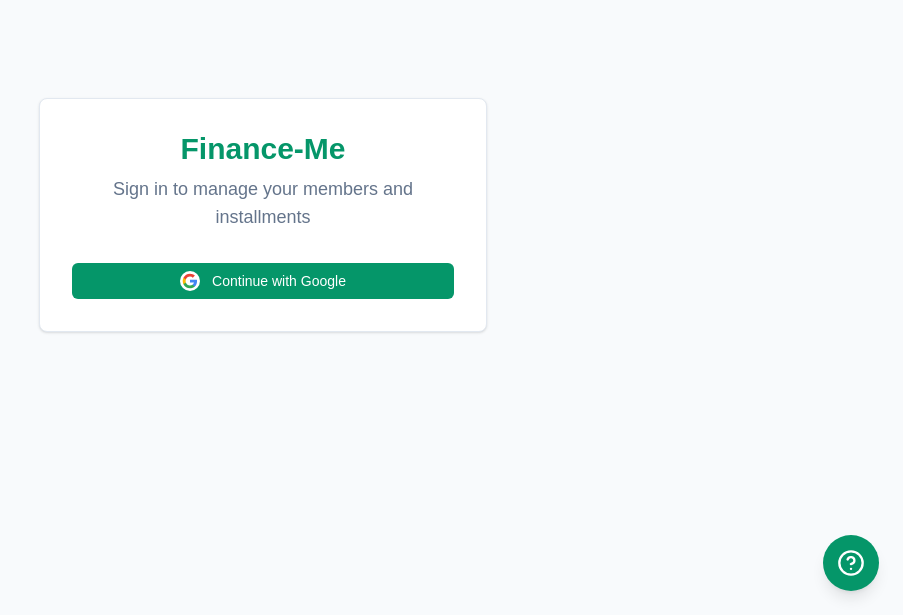
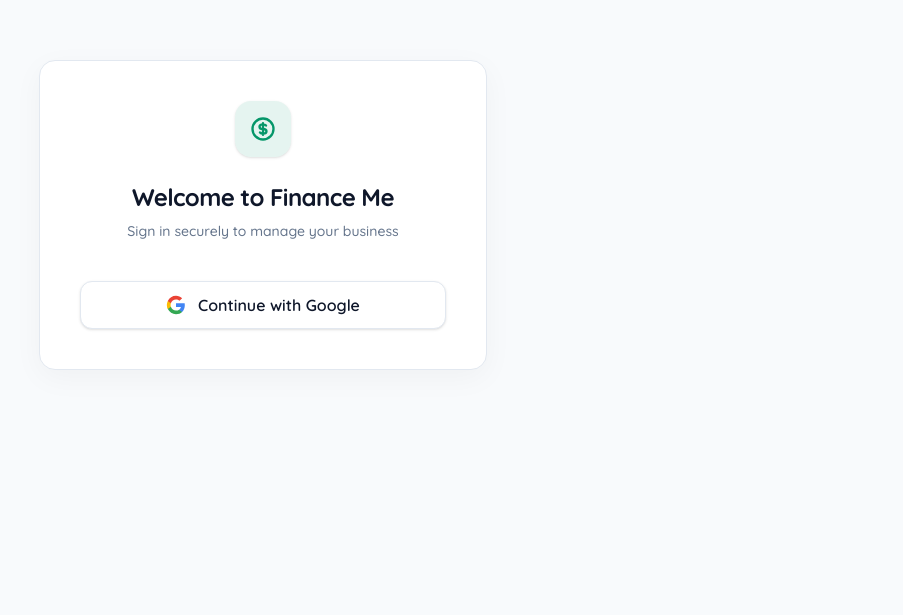
Before and after one commit to harshitsinghal11/finance-me, a Next.js app: page / in a window 1280 px wide. Shown: the part 185-800 px from the top of the page, without its empty margins (377-1280 px from the left). Built offline with nearby package versions, Linux system fonts and the light colour scheme.

Commit message:
improve: Login Page

```diff
--- a/app/auth/login/page.tsx
+++ b/app/auth/login/page.tsx
@@ -20,24 +20,29 @@ export default function LoginPage() {
   }
 
   return (
-    <div className="flex min-h-screen items-center justify-center bg-background p-4">
-      <div className="w-full max-w-md rounded-lg border border-border bg-surface p-8 shadow-sm">
-        <div className="mb-8 text-center">
-          <h1 className="text-3xl font-bold text-brand mb-2">Finance-Me</h1>
-          <p className="text-lg text-text-secondary">
-            Sign in to manage your members and installments
+    <div className="flex min-h-screen items-center justify-center bg-background p-4 font-[family-name:var(--font-quicksand)]">
+      <div className="w-full max-w-md rounded-2xl bg-surface p-10 shadow-[0_8px_30px_rgb(0,0,0,0.04)] border border-border transition-all">
+        <div className="mb-10 text-center flex flex-col items-center">
+          <div className="h-14 w-14 bg-brand/10 text-brand rounded-2xl flex items-center justify-center mb-6 shadow-sm">
+            <svg className="w-7 h-7" fill="none" stroke="currentColor" viewBox="0 0 24 24">
+              <path strokeLinecap="round" strokeLinejoin="round" strokeWidth="2" d="M12 8c-1.657 0-3 .895-3 2s1.343 2 3 2 3 .895 3 2-1.343 2-3 2m0-8c1.11 0 2.08.402 2.599 1M12 8V7m0 1v8m0 0v1m0-1c-1.11 0-2.08-.402-2.599-1M21 12a9 9 0 11-18 0 9 9 0 0118 0z" />
+            </svg>
+          </div>
+          <h1 className="text-2xl font-bold text-text mb-2 tracking-tight">Welcome to Finance Me</h1>
+          <p className="text-sm font-medium text-text-secondary">
+            Sign in securely to manage your business
           </p>
         </div>
 
-        <Button
+        <button
           onClick={handleGoogleLogin}
           disabled={isLoading}
-          className="w-full flex items-center justify-center gap-3"
+          className="w-full group flex items-center justify-center gap-3 bg-surface border border-border text-text hover:bg-background transition-all duration-200 h-12 rounded-xl font-semibold shadow-sm disabled:opacity-50 disabled:cursor-not-allowed"
         >
           {isLoading ? (
-            <div className="h-5 w-5 animate-spin rounded-full border-2 border-surface border-t-transparent" />
+            <div className="h-5 w-5 animate-spin rounded-full border-2 border-border border-t-brand" />
           ) : (
-            <svg className="h-5 w-5 bg-surface rounded-full p-0.5" viewBox="0 0 24 24">
+            <svg className="h-5 w-5 group-hover:scale-105 transition-transform" viewBox="0 0 24 24">
               <path
                 d="M22.56 12.25c0-.78-.07-1.53-.2-2.25H12v4.26h5.92c-.26 1.37-1.04 2.53-2.21 3.31v2.77h3.57c2.08-1.92 3.28-4.74 3.28-8.09z"
                 fill="#4285F4"
@@ -57,7 +62,7 @@ export default function LoginPage() {
             </svg>
           )}
           <span>Continue with Google</span>
-        </Button>
+        </button>
       </div>
     </div>
   )
--- a/src/components/GlobalHelp.tsx
+++ b/src/components/GlobalHelp.tsx
@@ -48,14 +48,6 @@ export function GlobalHelp() {
 
   return (
     <>
-      {/* Floating Action Button */}
-      <button
-        onClick={() => setIsOpen(true)}
-        className="fixed bottom-6 right-6 z-40 flex h-14 w-14 items-center justify-center rounded-full bg-brand text-white shadow-lg transition-transform hover:scale-110 active:scale-95 focus:outline-none focus:ring-4 focus:ring-focus-ring/50"
-        aria-label="Help & Information"
-      >
-        <HelpCircle className="h-7 w-7" />
-      </button>
 
       {/* Modal Overlay */}
       <AnimatePresence>
```
